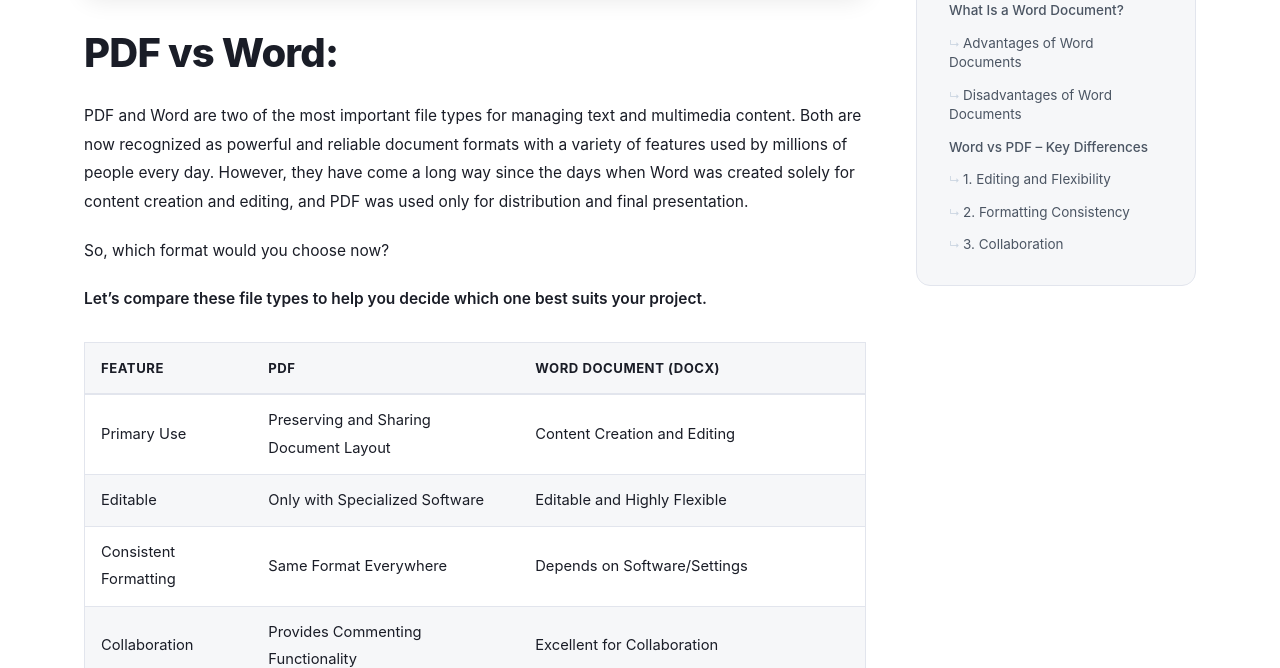
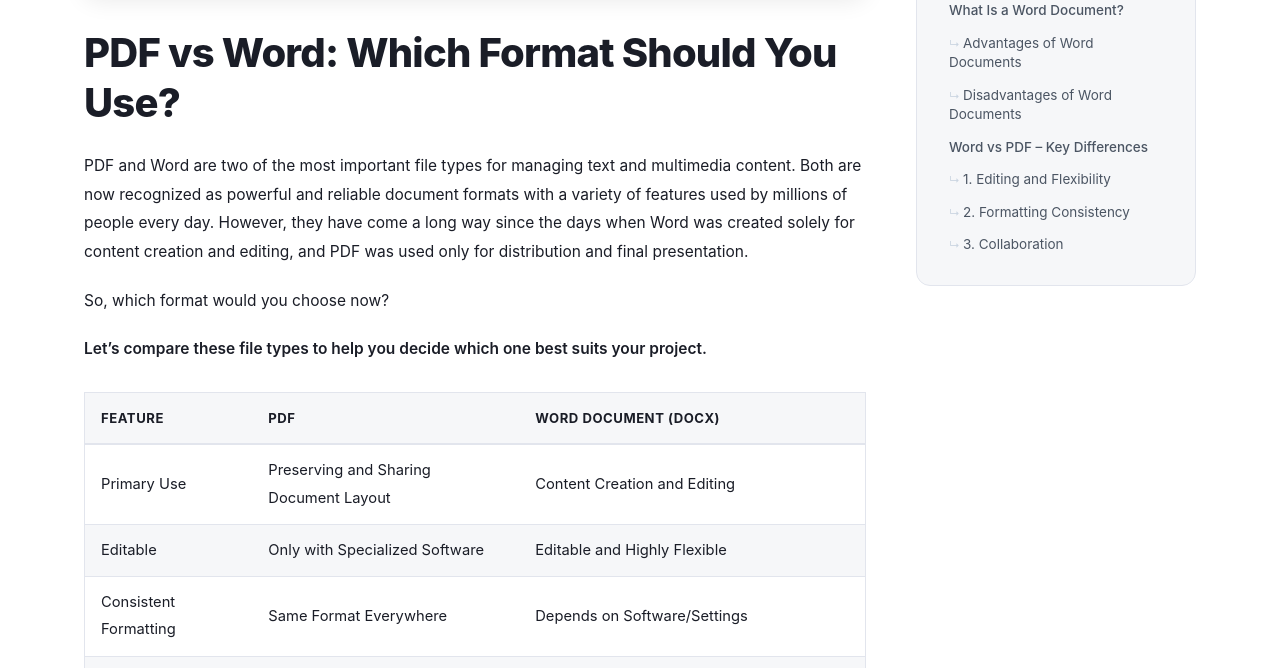
Before and after one commit to rforrupesh/jekyllmultilingual, a Jekyll site: the page built from _posts/en/2026-04-28-pdf-vs-word.md, in a window 1280 px wide and 900 px high, scrolled down 310 px, cut to the strip 232-900 px from the top of the window. Built offline with Jekyll 4.4.1, drawn with Linux system fonts in a browser that asks for light colours; some of the changed lines change nothing that is shown.

Commit message:
Update 2026-04-28-pdf-vs-word.md

```diff
--- a/_posts/en/2026-04-28-pdf-vs-word.md
+++ b/_posts/en/2026-04-28-pdf-vs-word.md
@@ -1,8 +1,8 @@
 ---
 layout: post
-title: "PDF vs Word:"
+title: "PDF vs Word: Which Format Should You Use?"
 thumbnail: /assets/img/pdf-vs-word.jpg
-description: Comparo PDF y Word. Estudio las características, el formato, la compatibilidad y más. Vea lo que encontramos aquí.
+description: "We compare PDF and Word documents, examining formatting, compatibility, features, and more. See what we discovered."
 lang: en
 ref: pdf-vs-word
 ---
```
